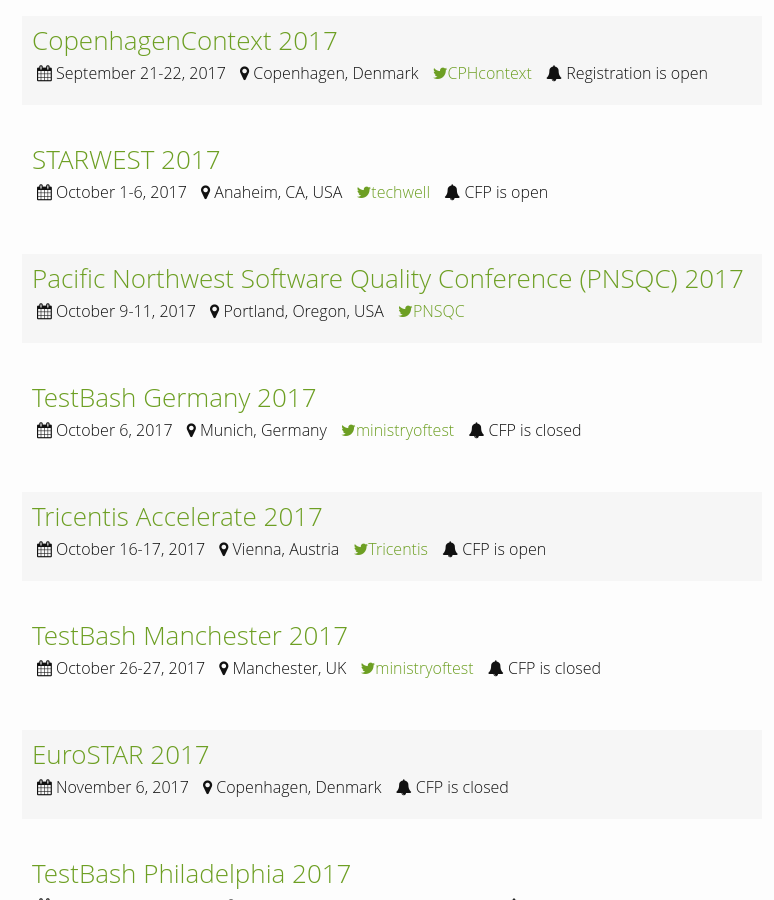
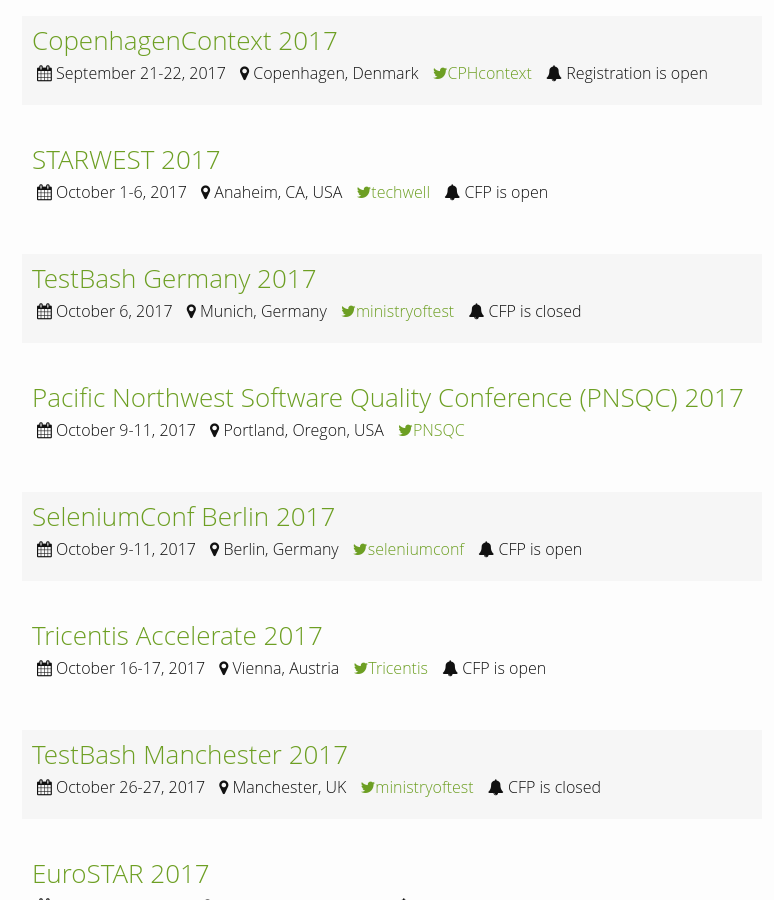
Before and after one commit to TestingConferences/testingconferences.github.io, a Jekyll site: the page built from index.html, in a window 1280 px wide and 900 px high, scrolled down 3993 px. Shown: the whole window, without its empty margins (248-1022 px from the left). Built offline with Jekyll 4.4.1, drawn with Linux system fonts in a browser that asks for light colours.

Commit message:
Added SeConf Berlin
Also re-ordered the confs in October so they're chronological.

```diff
--- a/_data/current.yml
+++ b/_data/current.yml
@@ -218,18 +218,25 @@
   twitter: techwell
   status: CFP is open
 
+- name: TestBash Germany 2017
+  location: Munich, Germany
+  dates: "October 6, 2017"
+  url: http://www.ministryoftesting.com/2016/12/testbash-coming-germany/
+  twitter: ministryoftest
+  status: CFP is closed
+
 - name: Pacific Northwest Software Quality Conference (PNSQC) 2017
   location: Portland, Oregon, USA
   dates: "October 9-11, 2017"
   url: http://www.pnsqc.org/
   twitter: PNSQC
 
-- name: TestBash Germany 2017
-  location: Munich, Germany
-  dates: "October 6, 2017"
-  url: http://www.ministryoftesting.com/2016/12/testbash-coming-germany/
-  twitter: ministryoftest
-  status: CFP is closed
+- name: SeleniumConf Berlin 2017
+  location: Berlin, Germany
+  dates: "October 9-11, 2017"
+  url: http://seleniumconf.de/
+  twitter: seleniumconf
+  status: CFP is open
 
 - name: Tricentis Accelerate 2017
   location: Vienna, Austria
```
